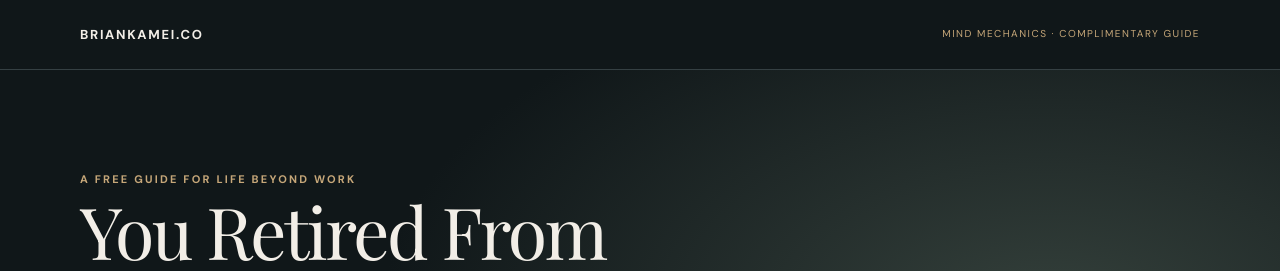
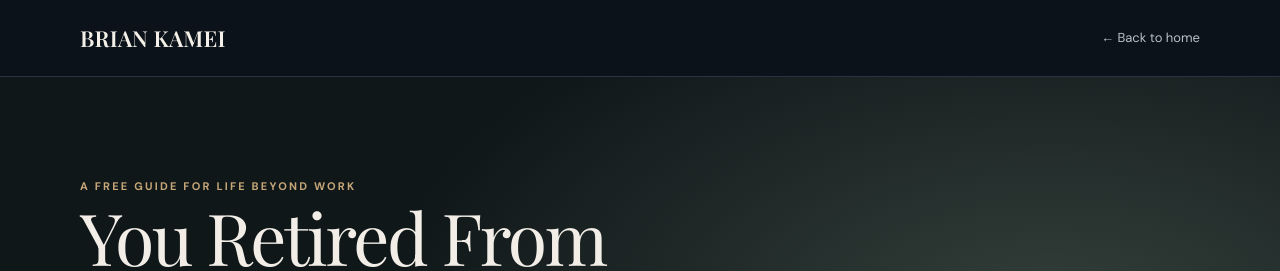
Before and after one commit to brikamei-cell/briankamei-co-retirement, a plain HTML site: page free-guide/index.html in a window 1280 px wide. Shown: the top 271 px of the page. Drawn offline with nearby package versions, Linux system fonts and the light colour scheme.

Commit message:
add favicons and fixed lead magnet page home link

```diff
--- a/free-guide/index.html
+++ b/free-guide/index.html
@@ -55,18 +55,22 @@
 .ml-embedded .ml-form-embedPermissionsContent p {color:#a9b2b0!important;font-size:12px!important}
 .ml-embedded .ml-error input {border-color:#e5a6a6!important}
 
+/* Header aligned with main site */
+.top{padding:20px 0;background:#0c121a;border-bottom:1px solid #293441}
+.top .brand{font-family:'Playfair Display',Georgia,serif;font-size:22px;font-weight:600;letter-spacing:.01em;text-decoration:none;color:#f4f0e8}
+.top .brand:hover,.top .back-home:hover{color:#d6b66e}
+.top .back-home{font-family:'DM Sans',Arial,sans-serif;font-size:13px;text-decoration:none;color:#b9c0c7;transition:color .2s}
+@media(max-width:480px){.top .brand{font-size:19px}.top .back-home{font-size:12px}}
 </style>
 <!-- MailerLite Universal: include once per page -->
-<script>(function(w,d,e,u,f,l,n){w[f]=w[f]||function(){(w[f].q=w[f].q||[]).push(arguments);},l=d.createElement(e),l.async=1,l.src=u,n=d.getElementsByTagName(e)[0],n.parentNode.insertBefore(l,n);})(window,document,'script','https://assets.mailerlite.com/js/universal.js','ml');ml('account','2354025');</script></head>
+<script>(function(w,d,e,u,f,l,n){w[f]=w[f]||function(){(w[f].q=w[f].q||[]).push(arguments);},l=d.createElement(e),l.async=1,l.src=u,n=d.getElementsByTagName(e)[0],n.parentNode.insertBefore(l,n);})(window,document,'script','https://assets.mailerlite.com/js/universal.js','ml');ml('account','2354025');</script><link rel="icon" type="image/png" href="/assets/favicon.png"/>
+<link rel="apple-touch-icon" href="/assets/apple-touch-icon.png"/>
+</head>
 <body>
 <header class="top">
 <div class="container">
-<div class="brand">
-     BRIANKAMEI.CO
-    </div>
-<small>
-     MIND MECHANICS · COMPLIMENTARY GUIDE
-    </small>
+<a class="brand" href="/" aria-label="Brian Kamei homepage">BRIAN KAMEI</a>
+<a class="back-home" href="/">← Back to home</a>
 </div>
 </header>
 <main>
```
Also changed, not shown: index.html (+2 -0 lines), retirement-program/index.html (+3 -1 lines), assets/apple-touch-icon.png (added), assets/favicon.png (added).
